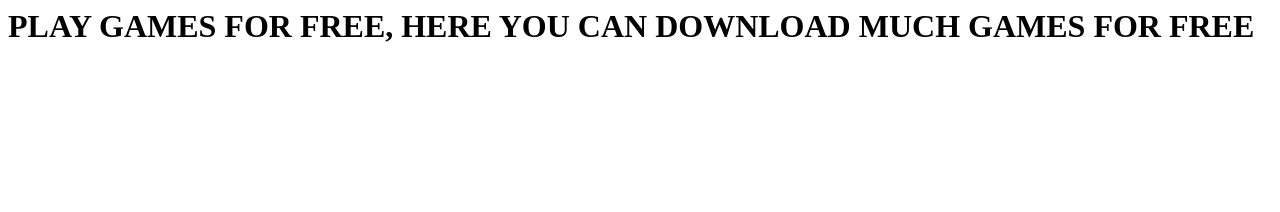
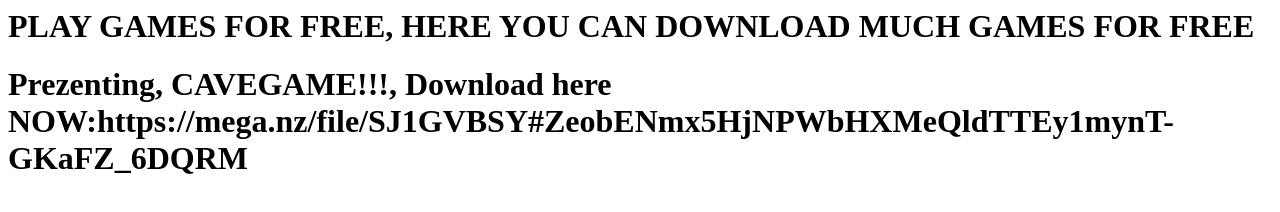
Before and after one commit to games4freecom/games4free.github.io, a plain HTML site: page index.html in a window 1280 px wide. Drawn offline with Linux system fonts and the light colour scheme.

Commit message:
Update index.html

```diff
--- a/index.html
+++ b/index.html
@@ -1 +1,4 @@
 <h1>PLAY GAMES FOR FREE, HERE YOU CAN DOWNLOAD MUCH GAMES FOR FREE</h1>
+
+
+<h1>Prezenting, CAVEGAME!!!, Download here NOW:https://mega.nz/file/SJ1GVBSY#ZeobENmx5HjNPWbHXMeQldTTEy1mynT-GKaFZ_6DQRM</h1>
```
